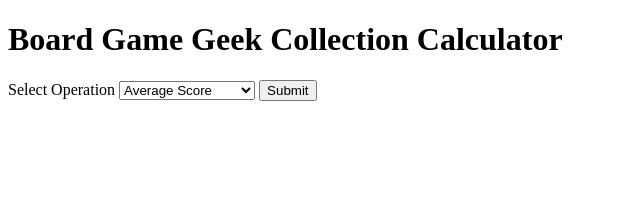
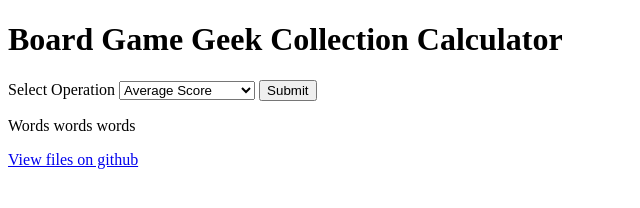
Before and after one commit to Jackademia/DIG6863-Project2, a plain HTML site: page index.html in a window 1280 px wide. Shown: the whole page, without its empty margins (0-640 px from the left). Drawn offline with Linux system fonts and the light colour scheme.

Commit message:
Add Git LInk

```diff
--- a/index.html
+++ b/index.html
@@ -24,7 +24,8 @@
             </form>
 
         </div>
-
+        <p>Words words words </p>
+        <a href = "https://github.com/Jackademia/DIG6863-Project2/"> View files on github</a>
 
 
     </body>
```
